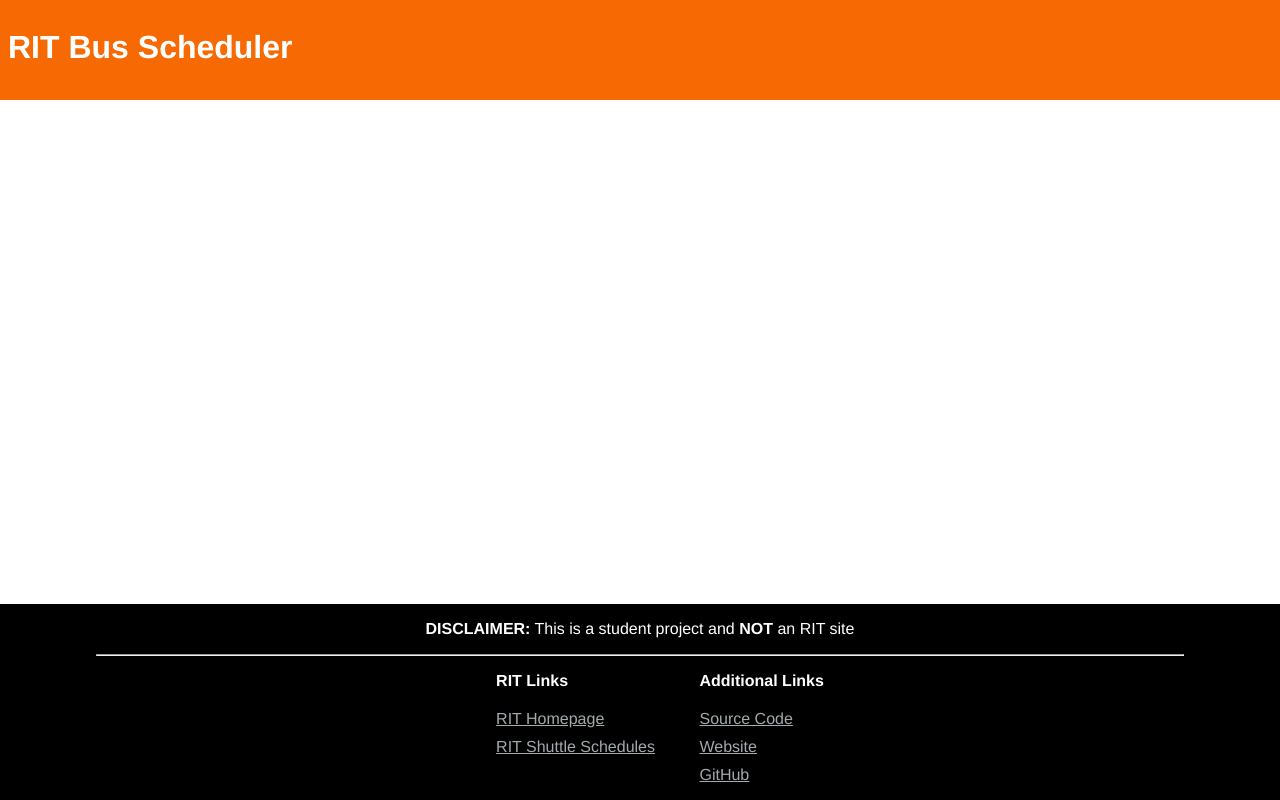
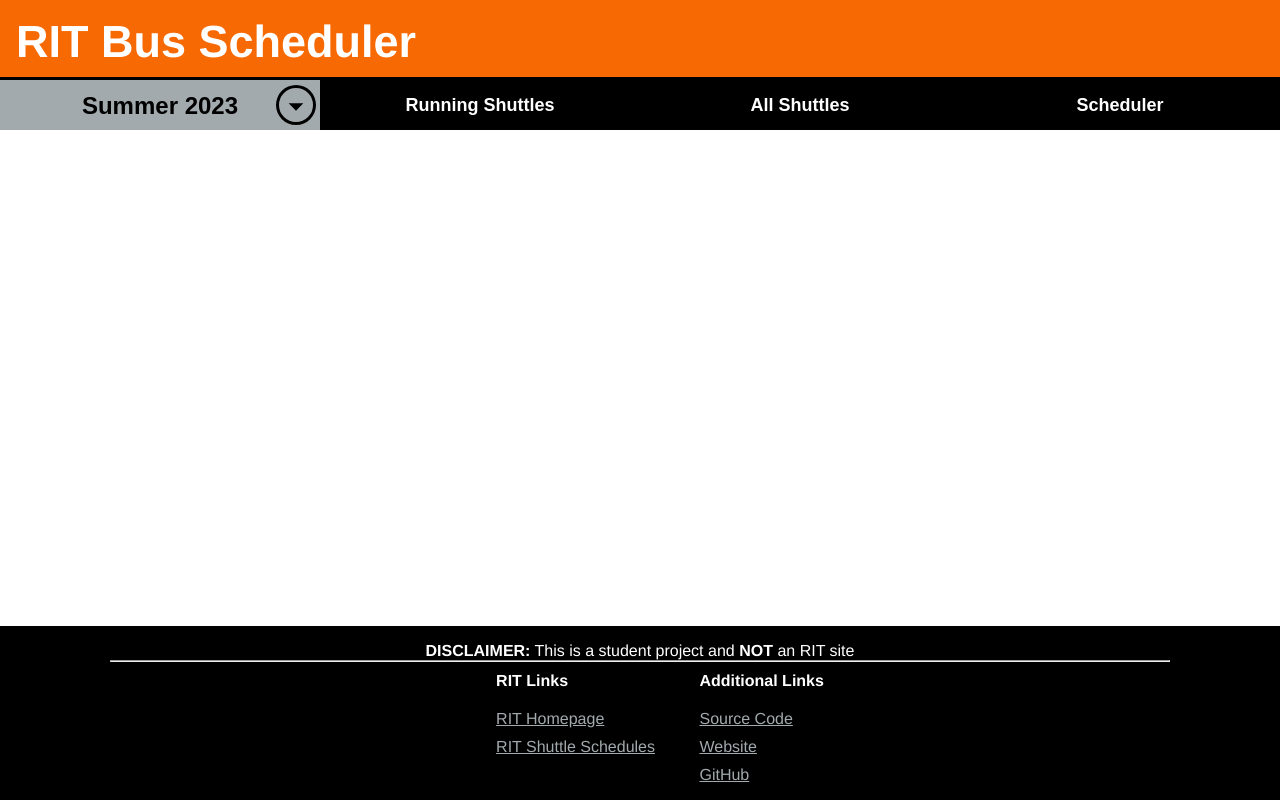
Before and after one commit to dlg1206/RIT-Bus-Scheduler, a plain HTML site: page public/pages/running-shuttles.html in a window 1280 px wide. Drawn offline with Linux system fonts and the light colour scheme; no server answers.

Commit message:
Updated navbar

```diff
--- a/public/css/general.css
+++ b/public/css/general.css
@@ -19,6 +19,14 @@
 */
 * {
     box-sizing: border-box;
+    margin: 0;
+}
+
+:root {
+    --orange: #F76902;
+    --light-gray: #D0D3D4;
+    --med-gray: #A2AAAD;
+    --dark-gray: #7C878E;
 }
 
 /* Generic */
@@ -29,17 +37,55 @@
     margin: 0;
 }
 
-main{
-    margin: 1em 1em;
-}
+/*main{*/
+/*    margin: 1em 1em;*/
+/*}*/
 
 /*Header Details*/
 header{
-    background-color: #F76902;
-    padding: .5em;
+    background-color: var(--orange);
+    height: 5em;
+    padding: 1em;
     color: white;
-    height: 100px;
+    border-bottom: solid black;
+}
 
+/*Nav bar*/
+
+.nav-dropdown{
+    border: none;
+    cursor: pointer;
+    outline: none;
+    background: var(--med-gray);
+    font-size: x-large;
+    font-weight: bold;
+    text-align: center;
+    background-image: url("../assets/dropdown.svg");
+    background-repeat: no-repeat;
+    background-position: right center;
+    -webkit-appearance:none;
+}
+
+.nav-tab{
+    border: none;
+    cursor: pointer;
+    outline: none;
+    background: black;
+    color: white;
+    font-size: large;
+    font-weight: bold;
+    width: 25%;
+    transition-duration: 0.4s;
+}
+
+.nav-tab:focus{
+    border: none;
+    cursor: pointer;
+    outline: none;
+}
+
+.nav-tab:hover{
+    background-color: var(--dark-gray);
 }
 
 
@@ -48,16 +94,16 @@
     background-color: black;
     color: white;
     position: fixed;
+    padding: 1em;
     bottom: 0;
     width: 100%;
-    /*height: 150px;*/
 }
 
 .footer-link-box a {
-    color: #A2AAAD;
+    color: var(--med-gray);
 }
 .footer-link-box a:hover{
-    color: #A2AAAD;
+    color: var(--med-gray);
 }
 
 .footer-link-box ul{
@@ -66,11 +112,11 @@
 }
 
 .footer-link-box li{
-    margin-top: 10px;
+    margin-top: 0.625em;
 }
 
 .footer-link-box li.title{
-    margin-bottom: 20px;
+    margin-bottom: 1.25em;
 }
 
 
@@ -81,7 +127,6 @@
 
 .column {
     display: inline-block;
-    /*margin: auto;*/
 }
 
 .horiz-center{
--- a/public/pages/running-shuttles.html
+++ b/public/pages/running-shuttles.html
@@ -9,9 +9,33 @@
 </head>
 <body>
     <header>
-        <h1>RIT Bus Scheduler</h1>
+        <h1 style="font-size: 45px">RIT Bus Scheduler</h1>
     </header>
+
     <main>
+        <div class="row" style="height: 3.125em; color: white">
+
+
+            <label style="width: 25%">
+                <select class="nav-dropdown" style="width: 100%; height: 100%;">
+                    <option value="Summer 2023">Summer 2023</option>
+                    <option value="Fall 2023">Fall 2023</option>
+                </select>
+            </label>
+
+            <button class="column nav-tab">
+                Running Shuttles
+            </button>
+
+            <button class="column nav-tab">
+                All Shuttles
+            </button>
+
+            <button class="column nav-tab">
+                Scheduler
+            </button>
+        </div>
+
 
     </main>
     <footer>
@@ -62,6 +86,23 @@
 
     </footer>
     <script type="module" src="../js/main.js"></script>
+    <script>
+        /* When the user clicks on the button,
+        toggle between hiding and showing the dropdown content */
+        function myFunction() {
+            document.getElementById("myDropdown").classList.toggle("show");
+        }
+
+        // Close the dropdown if the user clicks outside of it
+        window.onclick = function(e) {
+            if (!e.target.matches('.dropbtn')) {
+                var myDropdown = document.getElementById("myDropdown");
+                if (myDropdown.classList.contains('show')) {
+                    myDropdown.classList.remove('show');
+                }
+            }
+        }
+    </script>
 </body>
 
 </html>
```
Also changed, not shown: public/assets/dropdown.svg (added).
